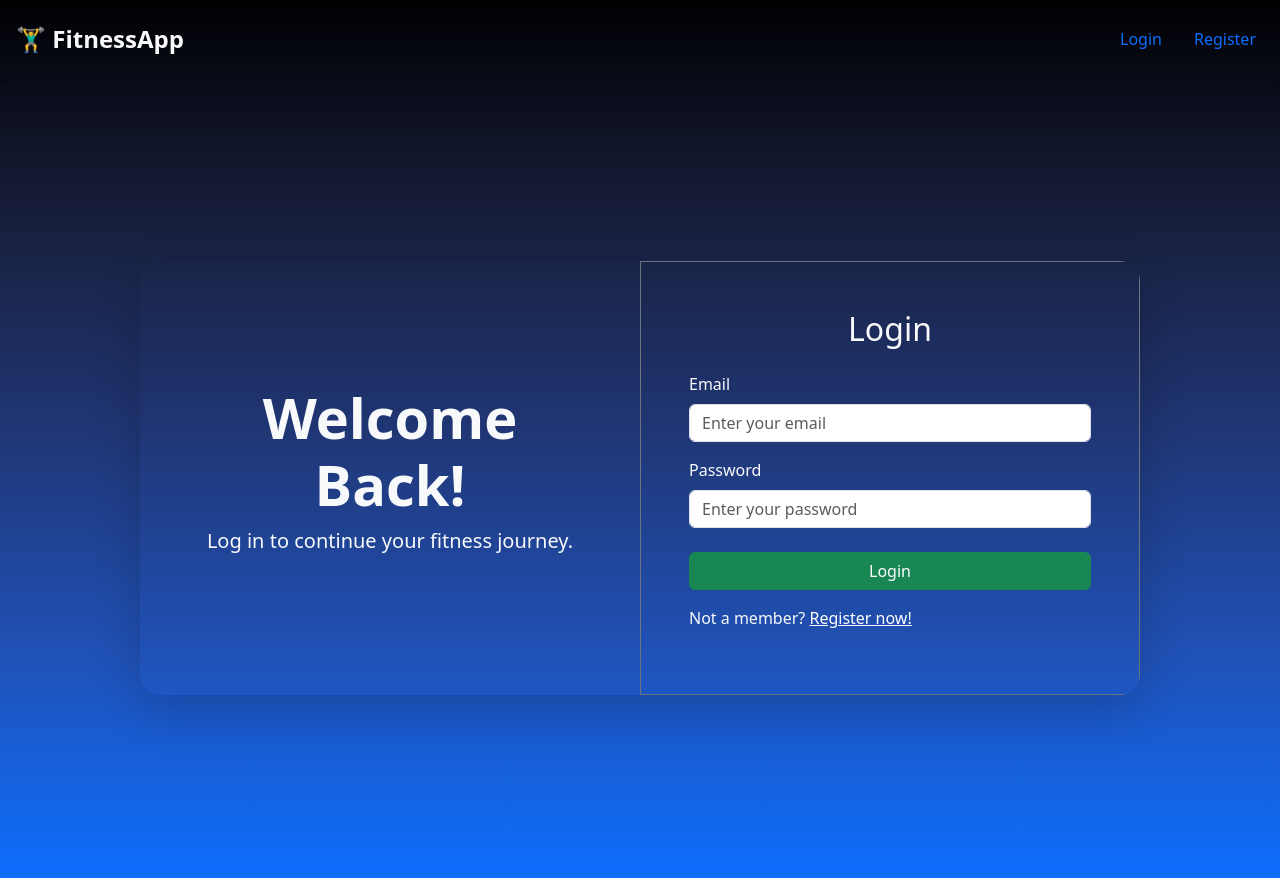
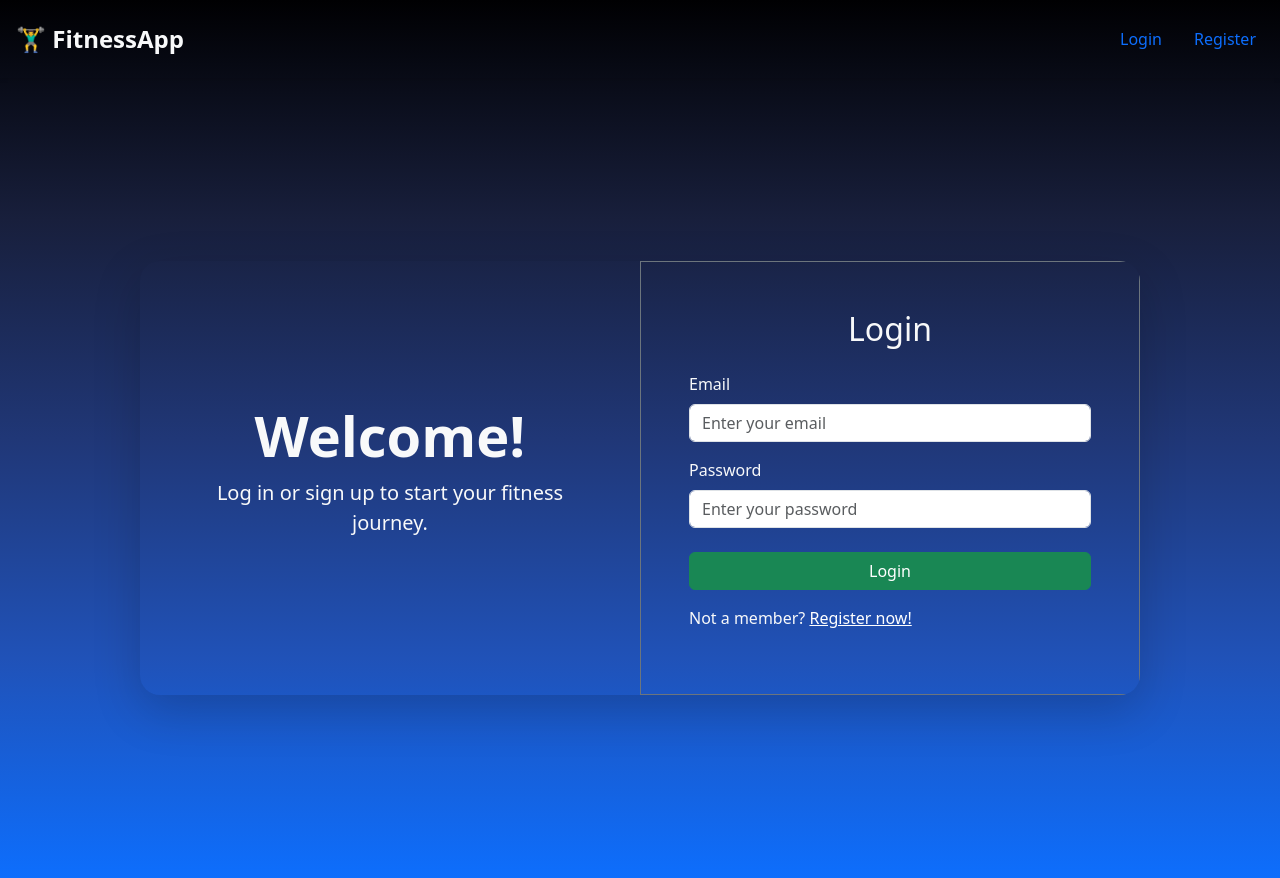
Before and after one commit to Christian-825/fitnessApp-client, a React (Vite) app: page /login in a window 1280 px wide. Built offline with nearby package versions, Linux system fonts and the light colour scheme; the HTML template or start-up script is replaced by a standard one.

Commit message:
Fix login

```diff
--- a/src/pages/Login.jsx
+++ b/src/pages/Login.jsx
@@ -27,8 +27,8 @@ export default function Login() {
 
         {/* Left Column - Welcome Message or Image */}
         <div className="col-md-6 d-flex flex-column justify-content-center align-items-center text-light p-5 ">
-          <h1 className="display-4 fw-bold text-center">Welcome Back!</h1>
-          <p className="lead text-center">Log in to continue your fitness journey.</p>
+          <h1 className="display-4 fw-bold text-center">Welcome!</h1>
+          <p className="lead text-center">Log in or sign up to start your fitness journey.</p>
         </div>
 
         {/* Right Column - Login Form */}
```
